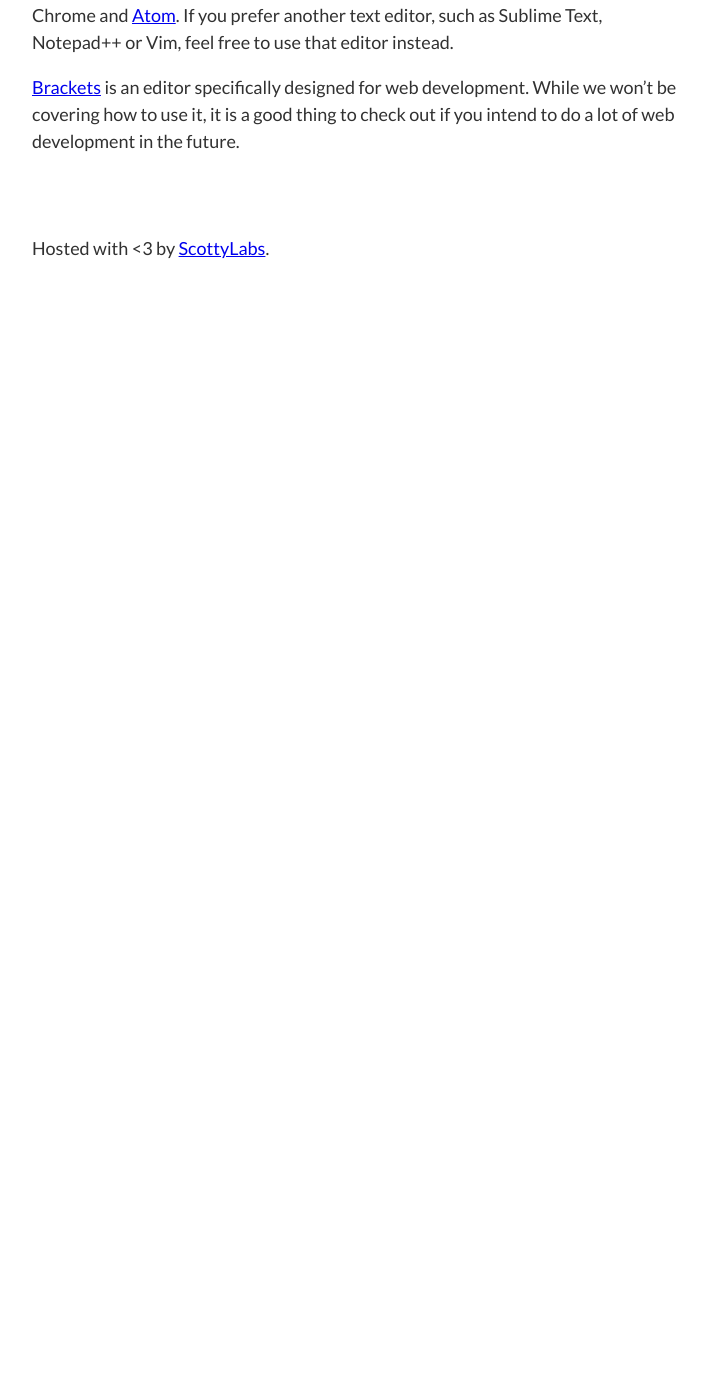
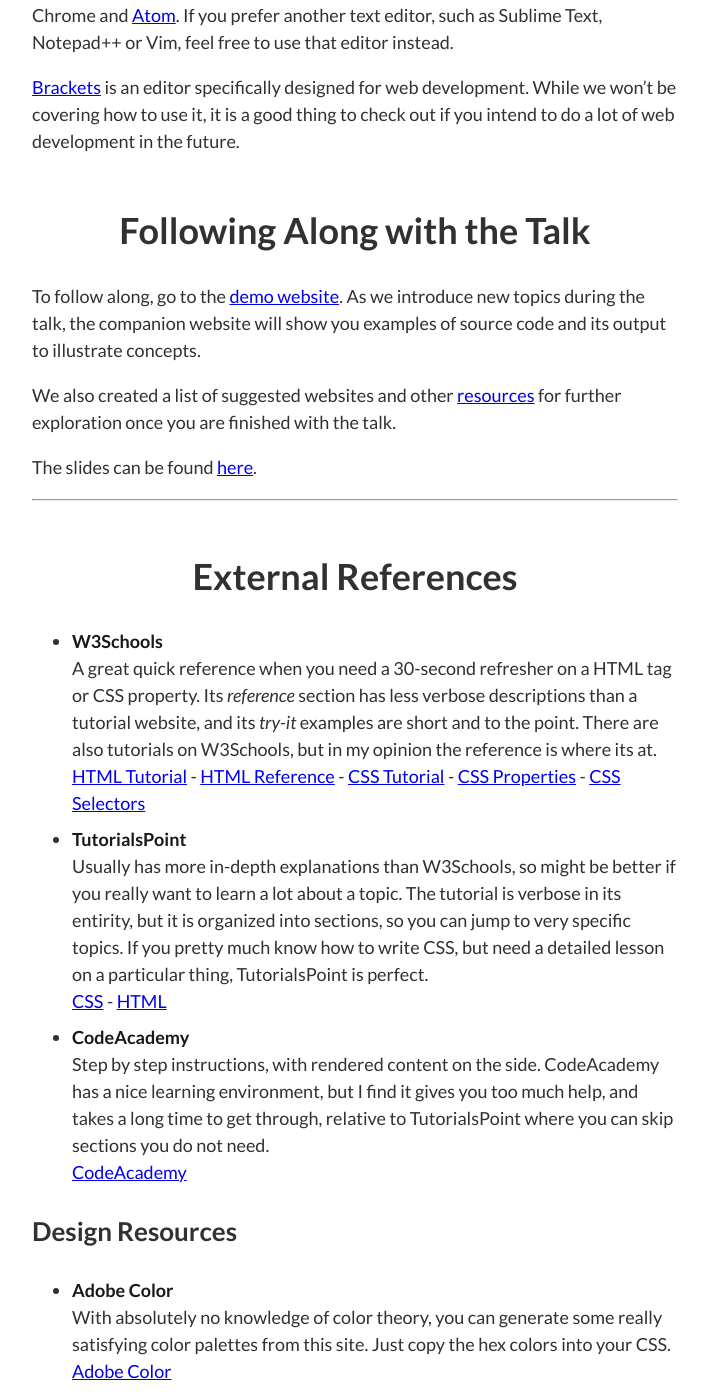
Before and after one commit to ScottyLabs/crashcourse, a Jekyll site: the page built from _talks/html-css.md, in a window 1280 px wide and 1400 px high, scrolled down 859 px. Shown: the whole window, without its empty margins (285-992 px from the left). Built offline with Jekyll 4.4.1, drawn with Linux system fonts in a browser that asks for light colours; nearby versions of some CDN libraries; before the commit the page ends 1166 px from its top, so only the background shows below that; some of the changed text lies outside the part shown.

Commit message:
Update HTML/CSS resources

```diff
--- a/_talks/html-css.md
+++ b/_talks/html-css.md
@@ -29,3 +29,97 @@
 [Brackets](http://brackets.io) is an editor specifically designed for web
 development. While we won't be covering how to use it, it is a good thing to
 check out if you intend to do a lot of web development in the future.
+
+## Following Along with the Talk
+
+To follow along, go to the
+[demo website](https://skrulcik.github.io/WDW_HTMLCSS/). As we introduce new
+topics during the talk, the companion website will show you examples of source
+code and its output to illustrate concepts.
+
+We also created a list of suggested websites and other [resources](resources/) for
+further exploration once you are finished with the talk.
+
+The slides can be found [here](https://skrulcik.github.io/WDW_HTMLCSS/HTMLCSS.pdf).
+
+---
+
+##  External References
+
+  - __W3Schools__<br/>
+      A great quick reference when you need a 30-second refresher on a HTML tag
+      or CSS property. Its *reference* section has less verbose descriptions
+      than a tutorial website, and its *try-it* examples are short and to the
+      point. There are also tutorials on W3Schools, but in my opinion the
+      reference is where its at.<br/>
+      [HTML Tutorial](http://www.w3schools.com/html/default.asp) - [HTML
+      Reference](http://www.w3schools.com/tags/default.asp) - [CSS
+      Tutorial](http://www.w3schools.com/css/default.asp) - [CSS
+      Properties](http://www.w3schools.com/cssref/default.asp) - [CSS
+      Selectors](http://www.w3schools.com/cssref/css_selectors.asp)
+  - __TutorialsPoint__<br/>
+      Usually has more in-depth explanations than W3Schools, so might be better
+      if you really want to learn a lot about a topic. The tutorial is verbose
+      in its entirity, but it is organized into sections, so you can jump to
+      very specific topics. If you pretty much know how to write CSS, but need
+      a detailed lesson on a particular thing, TutorialsPoint is perfect.<br/>
+      [CSS](http://www.tutorialspoint.com/css/) -
+      [HTML](http://www.tutorialspoint.com/html/)
+  - __CodeAcademy__<br/>
+      Step by step instructions, with rendered content on the side. CodeAcademy
+      has a nice learning environment, but I find it gives you too much help,
+      and takes a long time to get through, relative to TutorialsPoint where you
+      can skip sections you do not need.<br/>
+      [CodeAcademy](https://www.codecademy.com/learn/web)
+
+### Design Resources
+  - __Adobe Color__<br/>
+      With absolutely no knowledge of color theory, you can generate some really
+      satisfying color palettes from this site. Just copy the hex colors into
+      your CSS.<br/>[Adobe Color](https://color.adobe.com)
+  - __Google Fonts__<br/>
+      Free web fonts that save you a bunch of time and can be loaded from
+      Google's servers, reducing the strain on your machines. With Google Fonts,
+      most small projects can be done without having to pay for fonts or serve
+      them yourself.<br/>[Google Fonts](https://www.google.com/fonts)
+
+### CSS Frameworks
+
+It is important that you understand how CSS works, and know how to mess around
+with CSS code, but it would be a waste of your time to write a ton of CSS
+yourself for a simple project page or side project. Since you can apply CSS to
+any webpage, there are a lot of frameworks available for use, that will come
+with custom components and convenience classes that will look nice right out of
+the box. For side projects, I like to start with a framework, then add on to it
+as needed. Usually frameworks incorporate some sort of layout model, allowing
+you to create dynamic content by just adding classes to your `<div>` tags.
+
+- __Materialize__<br/>
+  A CSS framework to bring material design to your webpage, with absolutely
+  minimal effort. It incorporates Material concepts such as cards, toasts,
+  and wave animations, as well as Material color palette. It also comes with
+  a large set of icons to use with it. Check out the vertical align helper
+  class. Doing vertical align in CSS is so much easier with Materialize than
+  with custom CSS.<br/> [Materialize](https://materializecss.com)
+- __Bootstrap__<br/>
+  Before Materialize, this was the go-to framework for making things look
+  less shitty with minimal effort. It is older than Materialize so has a lot
+  of support, some neat JS functionality, and a large number of SO posts to
+  answer any questions you may have. That said, Materialize is usually
+  regarded as much better looking than bootstrap.<br/>
+  [Bootstrap](https://getbootstrap.com)
+
+### Developer Tools
+
+- __Brackets__<br/>
+  Awesome, lightweight web development environment with support for live
+  previews!! Highly recommended for creating websites quickly; stop wasting
+  time refreshing Google Chrome.<br/> [Brackets](https://brackets.io)
+- __CodePen__<br/>
+  In-browser Web Dev playground that lets you work with HTML, CSS, and JS
+  simultaneously. This is great for messing around and fiddling with CSS in
+  a localized environtment, rather than your entire webpage.<br/>
+  [CodePen](https://codepen.io)
+- __Chrome Developer Tools__
+  View any website's source, and experiment with its CSS using this feature
+  in Google Chrome. For Mac, the keyboard shortcut is `CMD+alt+i`.<br/>
```
